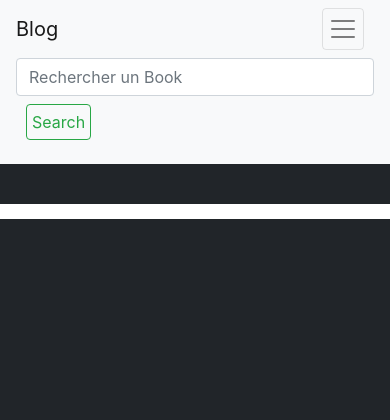
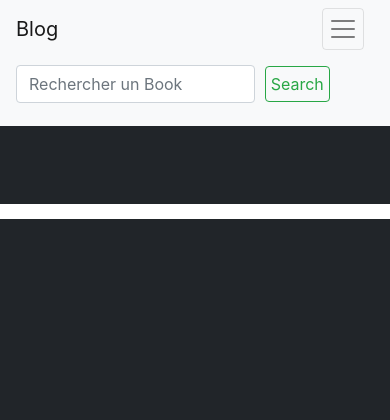
Before and after one commit to Goufoux/BlogV2, a PHP site: page /App/Frontend/Templates/layout.php in a window 390 px wide. Shown: the top 420 px of the page. Run offline with PHP 8.4, Linux system fonts and the light colour scheme; the template is opened without the code that fills it, so the values that code supplies are empty; some libraries are stand-ins or nearby versions.

Commit message:
Mise à jour des propriétés bootstrap pour le champ de recherche sur mobile et tablette

```diff
--- a/App/Frontend/Templates/layout.php
+++ b/App/Frontend/Templates/layout.php
@@ -114,7 +114,7 @@
 				</ul>
 			</div>
 			<form class="form-inline my-2 my-lg-0" type="get" action="./">
-				<input class="form-control mr-sm-2" type="search" name="bSearch" placeholder="Rechercher un Book" aria-label="Search">
+				<input class="form-control mr-sm-0 col-sm-8 col-8 col-md-8" type="search" name="bSearch" placeholder="Rechercher un Book" aria-label="Search">
 				<button class="btn btn-outline-success my-2 my-sm-0">Search</button>
 			</form>
 		</nav>
```
